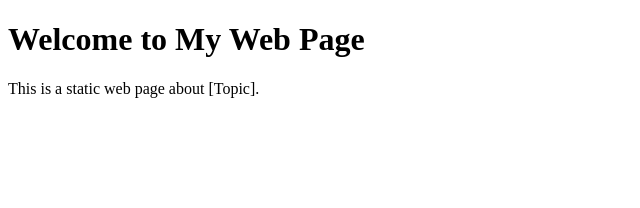
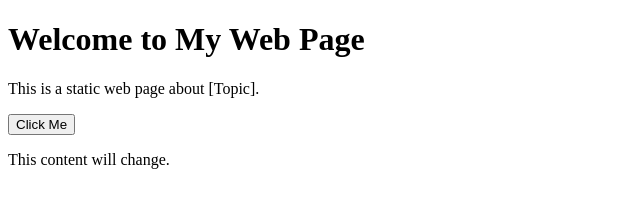
Before and after one commit to rugbyprof/exampleweb, a plain HTML site: page index.html in a window 1280 px wide. Shown: the whole page, without its empty margins (0-640 px from the left). Drawn offline with Linux system fonts and the light colour scheme.

Commit message:
next commit

```diff
--- a/index.html
+++ b/index.html
@@ -5,11 +5,14 @@
     <meta charset="UTF-8">
     <meta name="viewport" content="width=device-width, initial-scale=1.0">
     <title>My First Web Page</title>
+    <script src="script.js" defer></script>
 </head>
 
 <body>
     <h1>Welcome to My Web Page</h1>
     <p>This is a static web page about [Topic].</p>
+    <button onclick="updateContent()">Click Me</button>
+    <p id="dynamic-content">This content will change.</p>
 </body>
 
 </html>
--- /dev/null
+++ b/script.js
@@ -0,0 +1,3 @@
+function updateContent() {
+    document.getElementById('dynamic-content').innerHTML = 'This content was updated by JavaScript!';
+}
```
